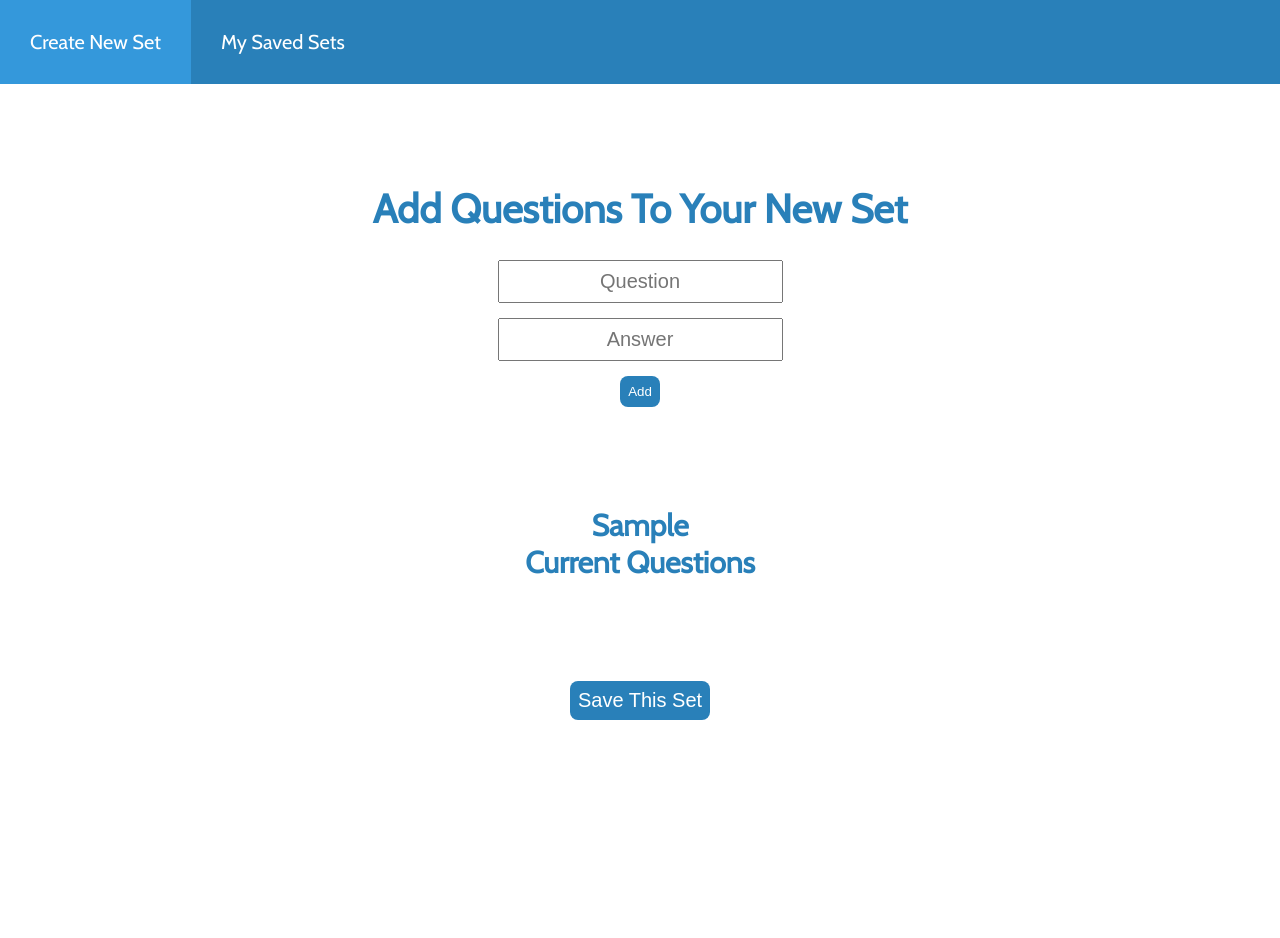
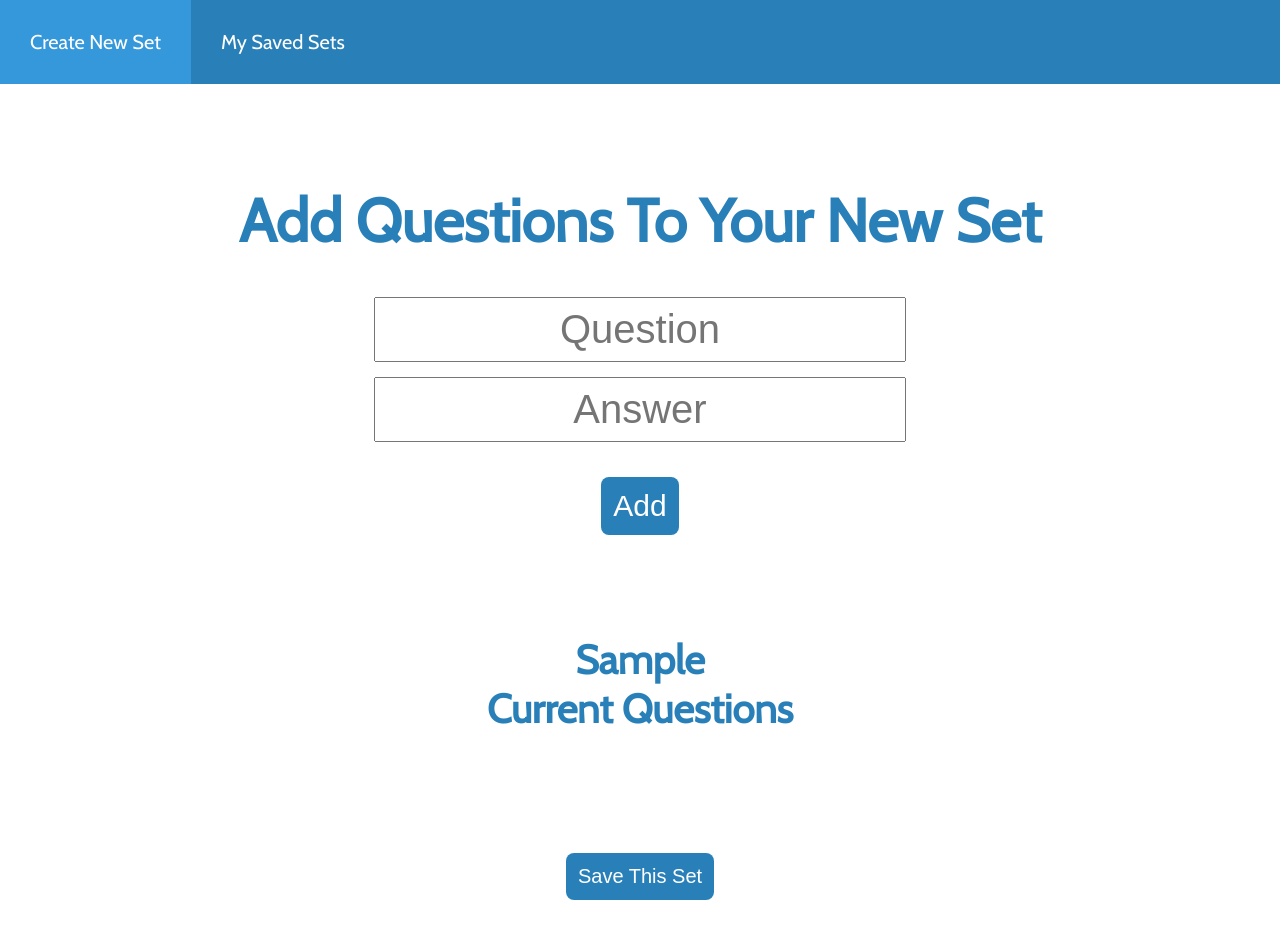
Before and after one commit to JMBenoit/flashcards_app, a plain HTML site: page index.html in a window 1280 px wide. Both pictures are taken after typing "Sample" into the empty fields and a click on the button "Create Set". Before the commit the page ends 820 px from the top, so only its background shows below. Drawn offline with nearby package versions, Linux system fonts and the light colour scheme.

Commit message:
ui fixes

```diff
--- a/css/style.css
+++ b/css/style.css
@@ -79,21 +79,22 @@ li a:hover {
 }
 
 .mainView h1 {
+  font-size: 60px;
+}
+
+.mainView h2 {
   font-size: 40px;
 }
 
-.mainView h2 {
+.mainView h3 {
   font-size: 30px;
-}
-
-.mainView h3 {
   margin: auto 0;
   display: inline-block;
 }
 
 .mainView input {
   max-width: 50%;
-  font-size: 20px;
+  font-size: 40px;
   padding: 8px;
   text-align: center;
   margin-bottom: 15px;
@@ -101,12 +102,14 @@ li a:hover {
 
 .mainView button {
   margin: 0;
+  margin-top: 20px;
   width: auto;
-  padding: 8px;
+  padding: 12px;
   border-radius: 8px;
   border-style: none;
   background-color: #2980b9;
   color: white;
+  font-size: 30px;
 }
 
 .mainView button:hover {
@@ -133,7 +136,7 @@ li a:hover {
 }
 
 #cardSet button {
-  margin-left: 10px;
+  margin: 10px;
 }
 
 .editCard {
@@ -175,6 +178,10 @@ li a:hover {
   right: 20px;
 }
 
+#cardAnswerContainer {
+  margin: 15px;
+}
+
 
 @media(max-width: 767px) {
   .mainView {
```
Also changed, not shown: sets.html (+2 -1 lines).
